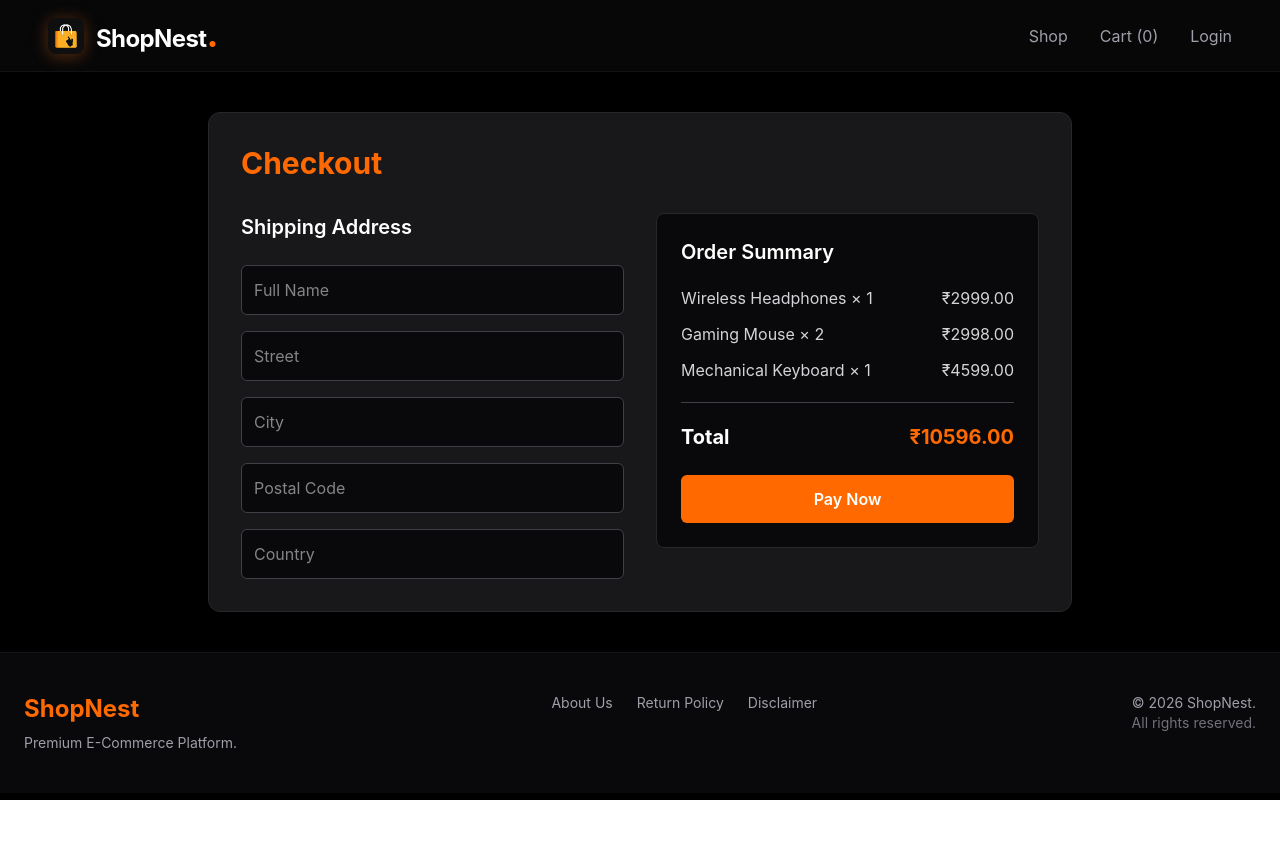
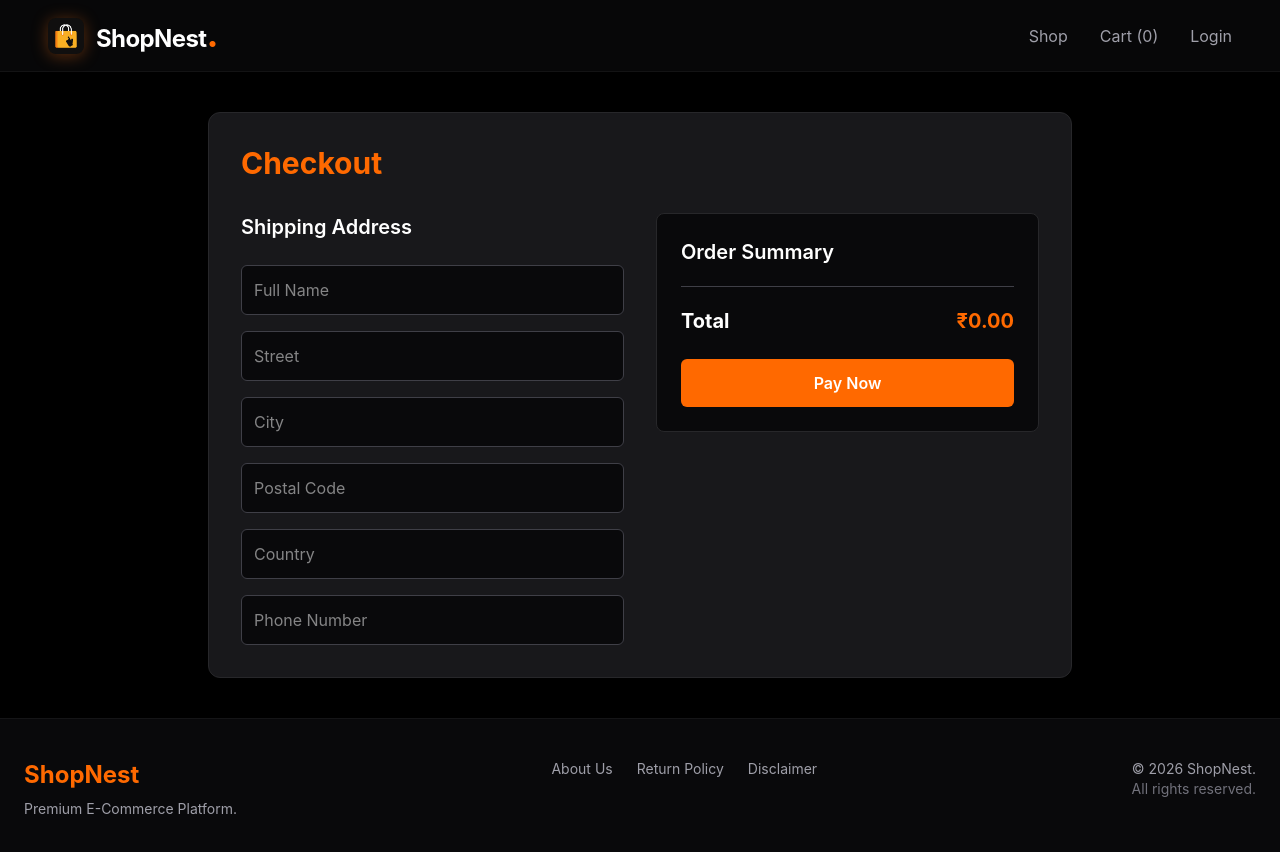
Before and after one commit to Samirali1207/shopnest---frontend, a React (Vite) app: page /checkout in a window 1280 px wide. Shown: the top 852 px of the page. Before the commit the page ends 800 px from the top, so only its background shows below. Built offline with nearby package versions, Linux system fonts and the light colour scheme.

Commit message:
added payment with razrpay integration

```diff
--- a/index.html
+++ b/index.html
@@ -4,10 +4,13 @@
     <meta charset="UTF-8" />
     <link rel="icon" type="image/svg+xml" href="/favicon.svg" />
     <meta name="viewport" content="width=device-width, initial-scale=1.0" />
+    <script src="https://checkout.razorpay.com/v1/checkout.js"></script>
     <title>Shopnest ecom MERN </title>
   </head>
   <body>
     <div id="root"></div>
     <script type="module" src="/src/main.jsx"></script>
+
   </body>
+
 </html>
--- a/src/context/AuthContext.jsx
+++ b/src/context/AuthContext.jsx
@@ -1,8 +1,10 @@
 import React, { createContext, useState } from 'react';
-
+import { useDispatch } from "react-redux";
+import { clearCart } from "../redux/features/cartsSlice";
 export const AuthContext = createContext();
 
 export const AuthProvider = ({ children }) => {
+    const dispatch = useDispatch();
 
     const [user, setUser] = useState(
         localStorage.getItem('userInfo') ? JSON.parse(localStorage.getItem('userInfo')) : null
@@ -16,6 +18,7 @@ export const AuthProvider = ({ children }) => {
     const logout = () => {
         setUser(null);
         localStorage.removeItem('userInfo');
+        dispatch(clearCart());
     };
 
     return (
--- a/src/pages/Cart.jsx
+++ b/src/pages/Cart.jsx
@@ -9,6 +9,8 @@ const Cart = () => {
     const cartItems = useSelector(state => state.cart.cartItems)
     const dispatch = useDispatch()
 
+    const navigate = useNavigate()
+
     const handleRemove = (id) => {
         dispatch(removeFromCart(id))
     }
@@ -18,6 +20,11 @@ const Cart = () => {
 
         dispatch(updateQty({ productId: item.productId, qty: quantity }))
     }
+
+    const totalPrice = cartItems.reduce(
+        (acc, item) => acc + item.price * item.qty,
+        0
+    );
 
     return (
         <div className="min-h-screen bg-gray-950 px-4 py-10">
@@ -151,9 +158,9 @@ const Cart = () => {
 
                                     <span>Total</span>
 
-                                    {/* <span className="text-orange-500">
+                                    <span className="text-orange-500">
                                         ₹{totalPrice.toFixed(2)}
-                                    </span> */}
+                                    </span>
 
                                 </div>
 
--- a/src/pages/Checkout.jsx
+++ b/src/pages/Checkout.jsx
@@ -1,37 +1,15 @@
+
 import React, { useState, useContext } from "react";
+import axios from "axios";
 import { useSelector, useDispatch } from "react-redux";
 import { useNavigate } from "react-router-dom";
-// import { AuthContext } from "../context/AuthContext";
-// import { clearCart } from "../redux/cartSlice";
+import { AuthContext } from "../context/AuthContext";
+import { clearCart } from "../redux/features/cartsSlice";
 
 const Checkout = () => {
-    // Demo User
-    const user = {
-        name: "Sameer Ali",
-        email: "sameer@gmail.com",
-    };
+    const {user} = useContext(AuthContext);
+    const cartItems = useSelector((state) => state.cart.cartItems);
 
-    // Demo Cart Items
-    const cartItems = [
-        {
-            _id: "1",
-            name: "Wireless Headphones",
-            price: 2999,
-            qty: 1,
-        },
-        {
-            _id: "2",
-            name: "Gaming Mouse",
-            price: 1499,
-            qty: 2,
-        },
-        {
-            _id: "3",
-            name: "Mechanical Keyboard",
-            price: 4599,
-            qty: 1,
-        },
-    ];
     const dispatch = useDispatch();
     const navigate = useNavigate();
 
@@ -41,8 +19,8 @@ const Checkout = () => {
         city: "",
         postalCode: "",
         country: "",
+        phone: "",
     });
-
 
     const totalPrice = cartItems.reduce(
         (acc, item) => acc + item.price * item.qty,
@@ -57,7 +35,105 @@ const Checkout = () => {
     };
 
     const handlePayment = async () => {
-        // Your existing Razorpay logic
+        try {
+            const keyResponse = await axios.get(
+                `${import.meta.env.VITE_URL}/api/payment/getkey`
+            );
+
+            const orderResponse = await axios.post(
+                `${import.meta.env.VITE_URL}/api/payment/order`,
+                {
+                    amount: totalPrice,
+                }
+            );
+
+            const orderData = orderResponse.data;
+
+            const options = {
+                key: keyResponse.data,
+                amount: orderData.amount,
+                currency: orderData.currency,
+                name: "Sameer Ali Corp.Ltd.",
+                description: "ShopNest Order",
+                order_id: orderData.id,
+                handler: async function (response) {
+                    try {
+                        const verifyResponse = await axios.post(
+                            `${import.meta.env.VITE_URL}/api/payment/verify`,
+                            {
+                                razorpay_order_id: response.razorpay_order_id,
+                                razorpay_payment_id: response.razorpay_payment_id,
+                                razorpay_signature: response.razorpay_signature,
+                            }
+                        );
+
+                        if (verifyResponse.data.success) {
+
+                            const orderResponse = await axios.post(
+                                `${import.meta.env.VITE_URL}/api/order`,
+                                {
+                                    totalAmount: totalPrice,
+                                    items: cartItems,
+                                    address: address,
+                                    paymentId: response.razorpay_payment_id,
+                                },
+                                {
+                                    headers: {
+                                        Authorization: `Bearer ${user.token}`,
+                                    },
+                                }
+                            );
+
+                           alert("Order Created:", orderResponse.data);
+
+                            dispatch(clearCart());
+
+                            navigate(
+                                `/ordersuccess?reference=${response.razorpay_payment_id}`
+                            );
+                        }
+
+                    } catch (error) {
+                        console.error("ERROR:", error);
+                        console.error("STATUS:", error.response?.status);
+                        console.error("DATA:", error.response?.data);
+
+                        alert(
+                            error.response?.data?.message ||
+                            "Payment verification failed"
+                        );
+                    }
+                },
+                prefill: {
+                    name: address.fullName,
+                    email: user?.email || "",
+                    contact: address.phone,
+                },
+
+                notes: {
+                    address: `${address.street}, ${address.city}, ${address.postalCode}, ${address.country}`,
+                },
+
+                theme: {
+                    color: "#f97316",
+                },
+            };
+
+            const razorpay = new window.Razorpay(options);
+            razorpay.open();
+
+
+        } catch (error) {
+            console.error(
+                "Payment Error:",
+                error.response?.data || error.message
+            );
+
+            alert(
+                error.response?.data?.message ||
+                "Unable to initialize payment"
+            );
+        }
     };
 
     const handleSubmit = (e) => {
@@ -69,26 +145,26 @@ const Checkout = () => {
             return;
         }
 
+        if (cartItems.length === 0) {
+            alert("Your cart is empty");
+            return;
+        }
+
         handlePayment();
     };
 
     return (
         <div className="max-w-4xl mx-auto my-10 px-4">
-
             <div className="bg-zinc-900 border border-zinc-800 rounded-xl p-8">
 
                 <h2 className="text-3xl font-bold text-orange-500 mb-8">
                     Checkout
                 </h2>
 
+                <form onSubmit={handleSubmit}>
                     <div className="grid md:grid-cols-2 gap-8">
 
-                    {/* Shipping Form */}
-
-                    <form
-                        onSubmit={handleSubmit}
-                        className="flex flex-col gap-4"
-                    >
+                        <div className="flex flex-col gap-4">
 
                             <h3 className="text-xl font-semibold text-white mb-2">
                                 Shipping Address
@@ -144,9 +220,17 @@ const Checkout = () => {
                                 className="p-3 bg-zinc-950 border border-zinc-700 rounded-md text-white outline-none focus:border-orange-500"
                             />
 
-                    </form>
+                            <input
+                                type="tel"
+                                name="phone"
+                                placeholder="Phone Number"
+                                value={address.phone}
+                                onChange={handleChange}
+                                required
+                                className="p-3 bg-zinc-950 border border-zinc-700 rounded-md text-white outline-none focus:border-orange-500"
+                            />
 
-                    {/* Order Summary */}
+                        </div>
 
                         <div className="bg-zinc-950 border border-zinc-800 rounded-lg p-6 h-fit">
 
@@ -155,7 +239,6 @@ const Checkout = () => {
                             </h3>
 
                             <div className="space-y-3">
-
                                 {cartItems.map((item) => (
                                     <div
                                         key={item._id}
@@ -170,23 +253,20 @@ const Checkout = () => {
                                         </span>
                                     </div>
                                 ))}
-
                             </div>
 
                             <hr className="my-5 border-zinc-700" />
 
                             <div className="flex justify-between text-xl font-bold text-white">
-
                                 <span>Total</span>
 
                                 <span className="text-orange-500">
                                     ₹{totalPrice.toFixed(2)}
                                 </span>
-
                             </div>
 
                             <button
-                            onClick={handleSubmit}
+                                type="submit"
                                 className="w-full mt-6 bg-orange-500 hover:bg-orange-600 text-white py-3 rounded-md font-semibold transition"
                             >
                                 Pay Now
@@ -195,9 +275,9 @@ const Checkout = () => {
                         </div>
 
                     </div>
+                </form>
 
             </div>
-
         </div>
     );
 };
```
Also changed, not shown: src/pages/ProductDetails.jsx (+13 -2 lines). Lines whose indentation alone changed are shown as unchanged.
